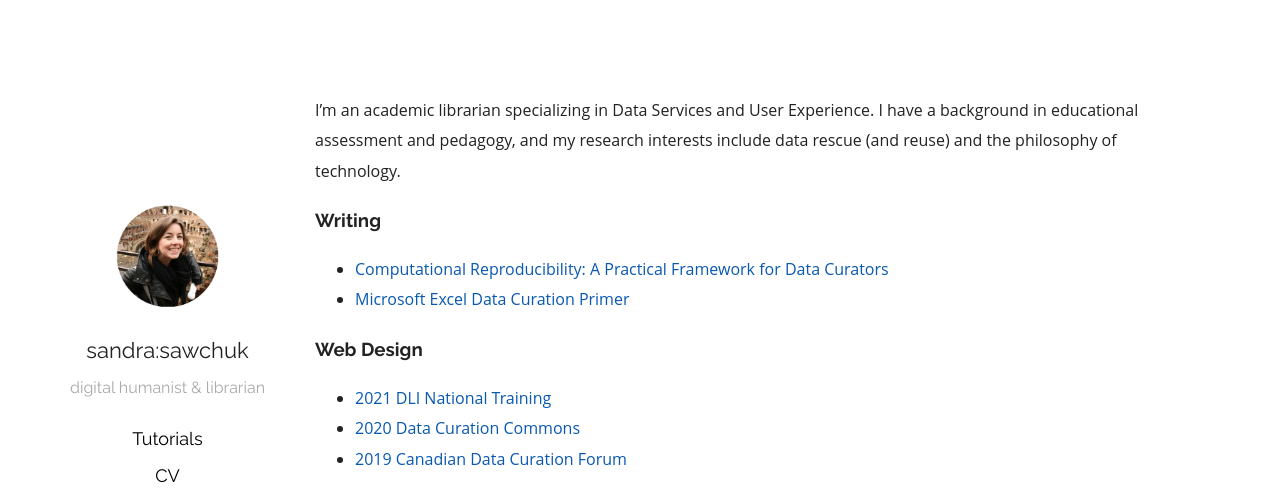
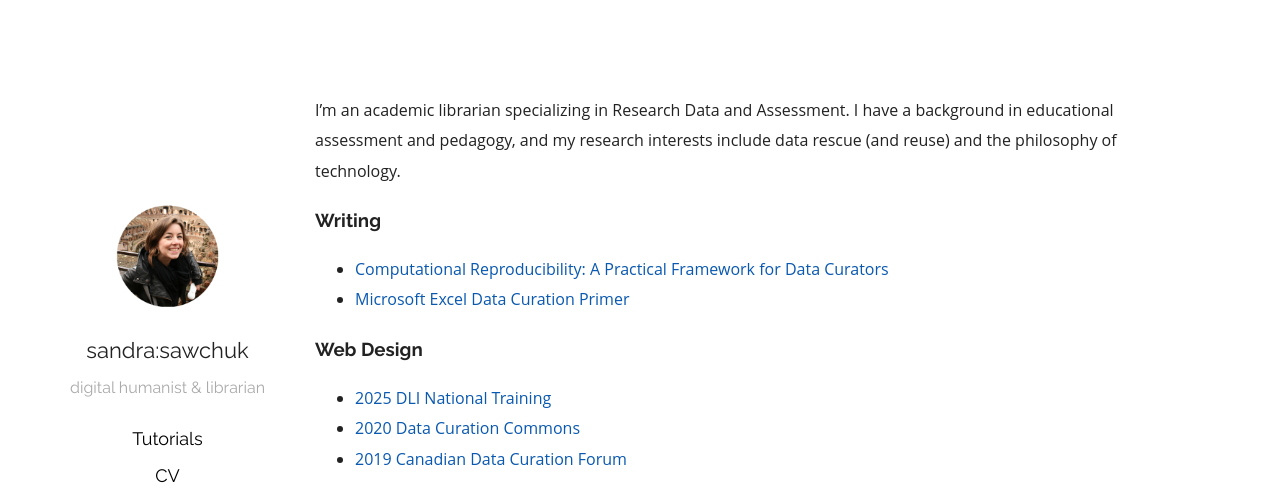
Before and after one commit to mediagestalt/mediagestalt.github.io, a Jekyll site: the page built from index.md, in a window 1280 px wide. Shown: the top 493 px of the page. Built offline with Jekyll 4.4.1, drawn with Linux system fonts in a browser that asks for light colours; nearby versions of some CDN libraries.

Commit message:
ooooold updates

```diff
--- a/_sass/_syntax.scss
+++ b/_sass/_syntax.scss
@@ -1,4 +1,4 @@
-@import 'ext/solarized-light';
+@use 'ext/solarized-light';
 
 .highlight {
 	background-color: #f4f4f4;
--- a/_sass/plain.scss
+++ b/_sass/plain.scss
@@ -1,5 +1,5 @@
-@import 'ext/normalize';
-@import 'syntax';
+@use 'ext/normalize';
+@use 'syntax';
 
 $linkColor: #0A59B0;
 $mobileW: 768px;
--- a/index.md
+++ b/index.md
@@ -2,7 +2,7 @@
 layout: page
 ---
 
-I'm an academic librarian specializing in Data Services and User Experience. I have a background in educational assessment and pedagogy, and my research interests include data rescue (and reuse) and the philosophy of technology.
+I'm an academic librarian specializing in Research Data and Assessment. I have a background in educational assessment and pedagogy, and my research interests include data rescue (and reuse) and the philosophy of technology.
 
 
 
@@ -17,6 +17,6 @@ I'm passionate about Canadian politics and discourse. My [masters thesis](http:/
 
 ### Web Design
 
-- [2021 DLI National Training](https://dli-training.github.io)
+- [2025 DLI National Training](https://dli-training.github.io)
 - [2020 Data Curation Commons](https://portage-ceg.github.io)
 - [2019 Canadian Data Curation Forum](https://data-curation.github.io)
```
Also changed, not shown: Gemfile.lock, 5 other files.
